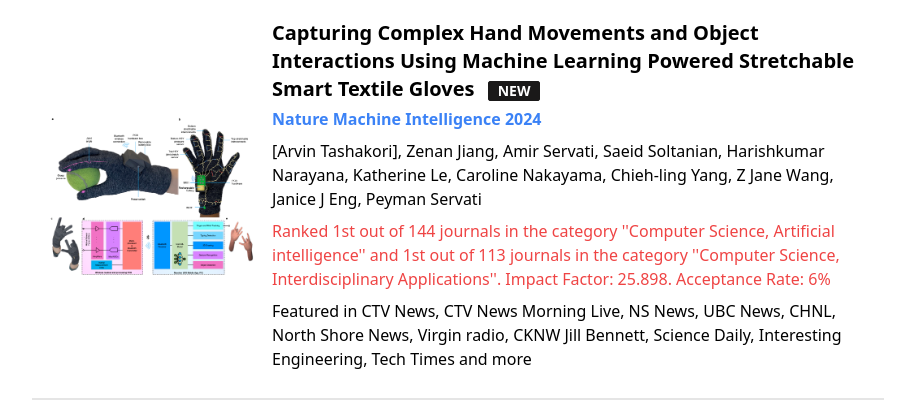
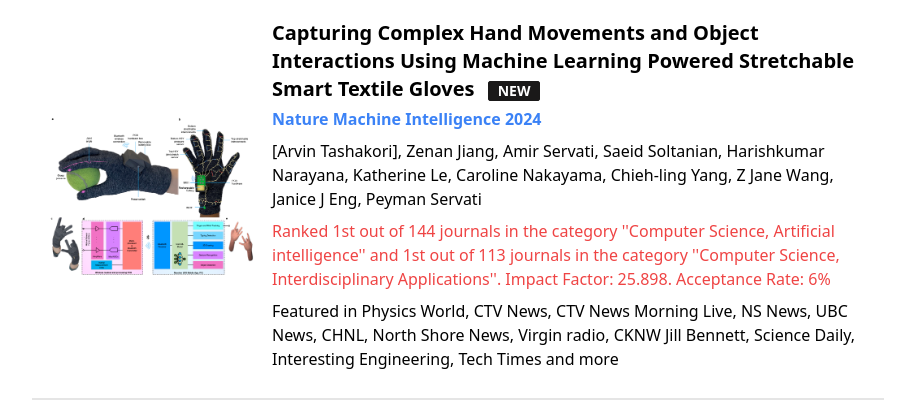
Before and after one commit to arvintashakori/arvintashakori.github.io, an Astro site: page / in a window 1280 px wide. Shown: the part 2950-3354 px from the top of the page, without its empty margins (334-1249 px from the left). Built offline with nearby package versions, Linux system fonts and the light colour scheme; Astro itself is replaced by a stand-in of ours; a script that the page names is missing.

Commit message:
Update index.astro

```diff
--- a/src/pages/index.astro
+++ b/src/pages/index.astro
@@ -103,7 +103,7 @@ const last_posts = posts.slice(0, 3);
     desc1="Nature Machine Intelligence 2024"
     desc2="[Arvin Tashakori], Zenan Jiang, Amir Servati, Saeid Soltanian, Harishkumar Narayana, Katherine Le, Caroline Nakayama, Chieh-ling Yang, Z Jane Wang, Janice J Eng, Peyman Servati"
     desc3="Ranked 1st out of 144 journals in the category ''Computer Science, Artificial intelligence'' and 1st out of 113 journals in the category ''Computer Science, Interdisciplinary Applications''. Impact Factor: 25.898. Acceptance Rate: 6%"
-    desc4="Featured in CTV News, CTV News Morning Live, NS News, UBC News, CHNL, North Shore News, Virgin radio, CKNW Jill Bennett, Science Daily, Interesting Engineering, Tech Times and more"
+    desc4="Featured in Physics World, CTV News, CTV News Morning Live, NS News, UBC News, CHNL, North Shore News, Virgin radio, CKNW Jill Bennett, Science Daily, Interesting Engineering, Tech Times and more"
     url="https://www.nature.com/articles/s42256-023-00780-9"
     badge="NEW"
     met=0
```
